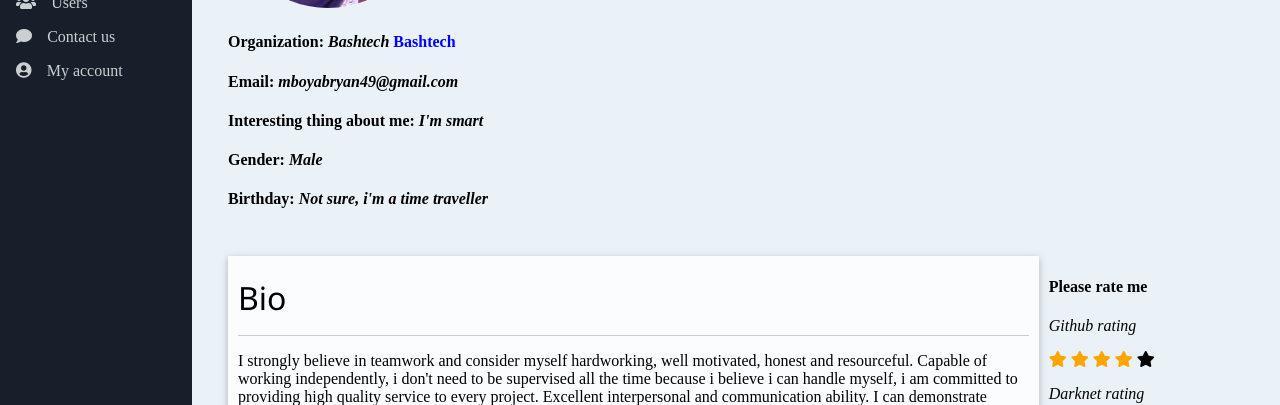
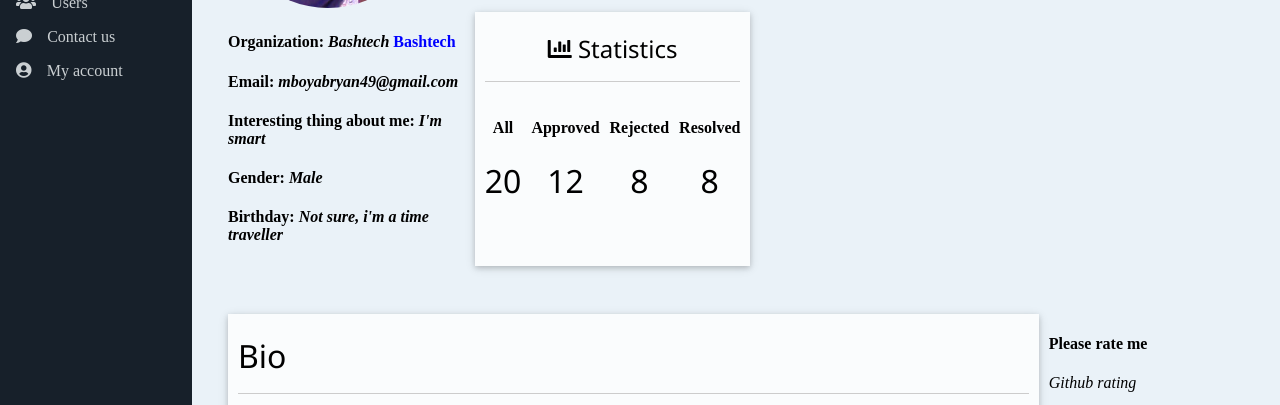
Before and after one commit to ampg99/maintenance-tracker-appp, a plain HTML site: page UI/templates/mains/userprofile.html in a window 1280 px wide. Shown: the part 277-682 px from the top of the page. Drawn offline with Linux system fonts and the light colour scheme.

Commit message:
#157897725 add user profile

```diff
--- a/UI/templates/mains/userprofile.html
+++ b/UI/templates/mains/userprofile.html
@@ -39,13 +39,36 @@
                         </div>
                     </div>
                     <div class="my-details">
+                        <div class="grid-4">
                             <div>
                                 <h4>Organization: <i>Bashtech</i> <a style="color: blue;" href="https://asheuh.github.io">Bashtech</a></h4>
                                 <h4>Email: <i>mboyabryan49@gmail.com</i></h4>
                                 <h4>Interesting thing about me: <i>I'm smart</i></h4>
                                 <h4>Gender: <i> Male</i></h4>
-
                                 <h4>Birthday: <i>Not sure, i'm a time traveller</i></h4>
+                            </div>
+                            <div class="card" style="padding: 10px; text-align:center;">
+                                <h3><i class="fas fa-chart-bar"></i> Statistics</h3>
+                                <hr>
+                                <div class="grid-4">
+                                    <div>
+                                        <h4>All</h4>
+                                        <h1>20</h1>
+                                    </div>
+                                    <div>
+                                        <h4>Approved</h4>
+                                        <h1>12</h1>
+                                    </div>
+                                    <div>
+                                        <h4>Rejected</h4>
+                                        <h1>8</h1>
+                                    </div>
+                                    <div>
+                                        <h4>Resolved</h4>
+                                        <h1>8</h1>
+                                    </div>
+                                </div>
+                            </div>
                         </div>
                     </div>
                     <div style="margin-top: 3em;" class="grid-5">
```
Lines whose indentation alone changed are shown as unchanged.
